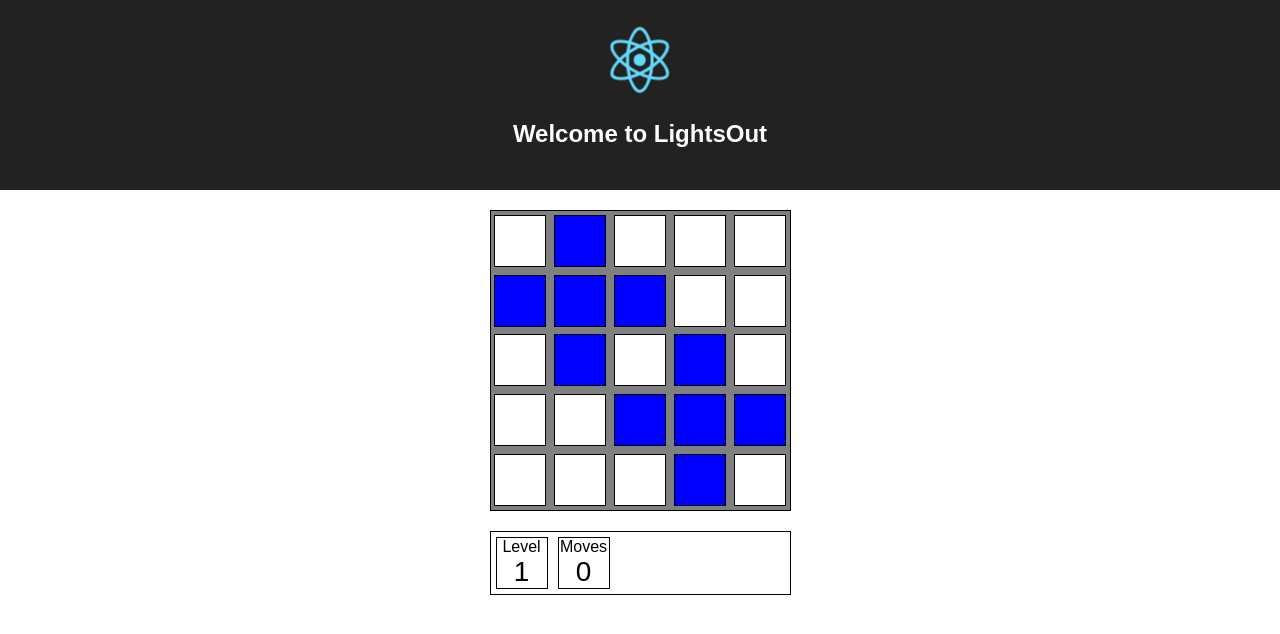
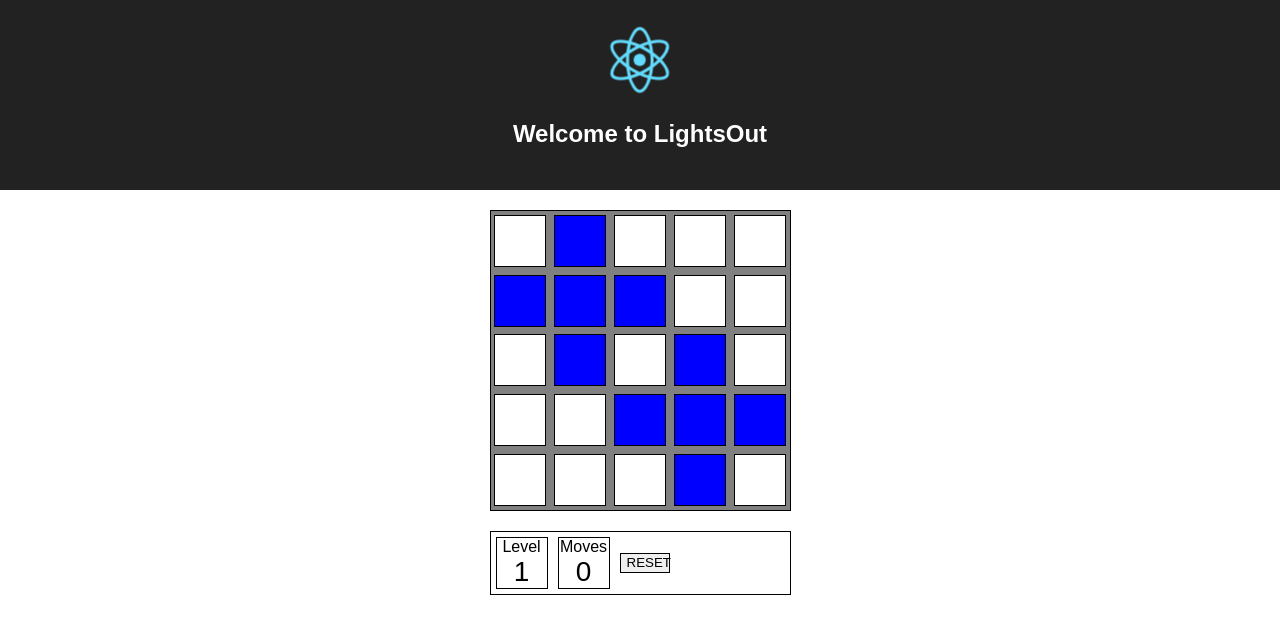
Before and after one commit to DragonRydrz/lightsOut, a React (Create React App) app: page / in a window 1280 px wide. Shown: the top 634 px of the page. Built offline with nearby package versions, Linux system fonts and the light colour scheme.

Commit message:
added reset button

```diff
--- a/src/components/Dashboard.js
+++ b/src/components/Dashboard.js
@@ -3,11 +3,14 @@ import InfoBox from './InfoBox';
 
 class Dashboard extends Component {
   render() {
-    const { dashboardStyles } = styles;
+    const { dashboardStyles, boxStyles } = styles;
     return (
       <div style={dashboardStyles}>
         <InfoBox title="Level" data={this.props.level} />
         <InfoBox title="Moves" data={this.props.moveCount} />
+        <button style={boxStyles} onClick={this.props.reset}>
+          RESET
+        </button>
       </div>
     );
   }
@@ -20,6 +23,16 @@ const styles = {
     margin: '20px auto',
     border: '1px solid black',
   },
+  boxStyles: {
+    display: 'flex',
+    flexDirection: 'column',
+    width: 50,
+    height: 20,
+    alignSelf: 'center',
+    margin: 5,
+    border: '1px solid black',
+    textAlign: 'center',
+  },
 };
 
 export default Dashboard;
--- a/src/components/InfoBox.js
+++ b/src/components/InfoBox.js
@@ -2,9 +2,9 @@ import React, { Component } from 'react';
 
 class LevelBox extends Component {
   render() {
-    const { levelBoxStyles } = styles;
+    const { boxStyles } = styles;
     return (
-      <div class="currentLevel" style={levelBoxStyles}>
+      <div className="currentLevel" style={boxStyles}>
         <div>{this.props.title}</div>
         <div style={{ fontSize: 28 }}>{this.props.data}</div>
       </div>
@@ -12,7 +12,7 @@ class LevelBox extends Component {
   }
 }
 const styles = {
-  levelBoxStyles: {
+  boxStyles: {
     display: 'flex',
     flexDirection: 'column',
     width: 50,
--- a/src/components/LightsOut.js
+++ b/src/components/LightsOut.js
@@ -17,6 +17,8 @@ class LightsOut extends React.Component {
     },
   };
   componentDidMount() {
+    const maxLevel = localStorage.getItem('maxLevel');
+    if (maxLevel) this.setState({ currentLevel: maxLevel });
     this.setToLevel();
   }
   render() {
@@ -32,6 +34,7 @@ class LightsOut extends React.Component {
         <Dashboard
           level={this.state.currentLevel}
           moveCount={this.state.moveCount}
+          reset={this.setToLevel}
         />
       </div>
     );
@@ -68,11 +71,12 @@ class LightsOut extends React.Component {
     const boxes = this.state.boxes.map((box, index) => {
       return this.state.levels[level].includes(index);
     });
-    this.setState({ boxes, levelCompleted: false });
+    this.setState({ moveCount: 0, boxes, levelCompleted: false });
   };
 
   levelCompleted = () => {
     console.log('completed');
+    // localStorage.setItem('maxLevel', this.state.currentLevel);
     this.setToLevel();
   };
 }
```
